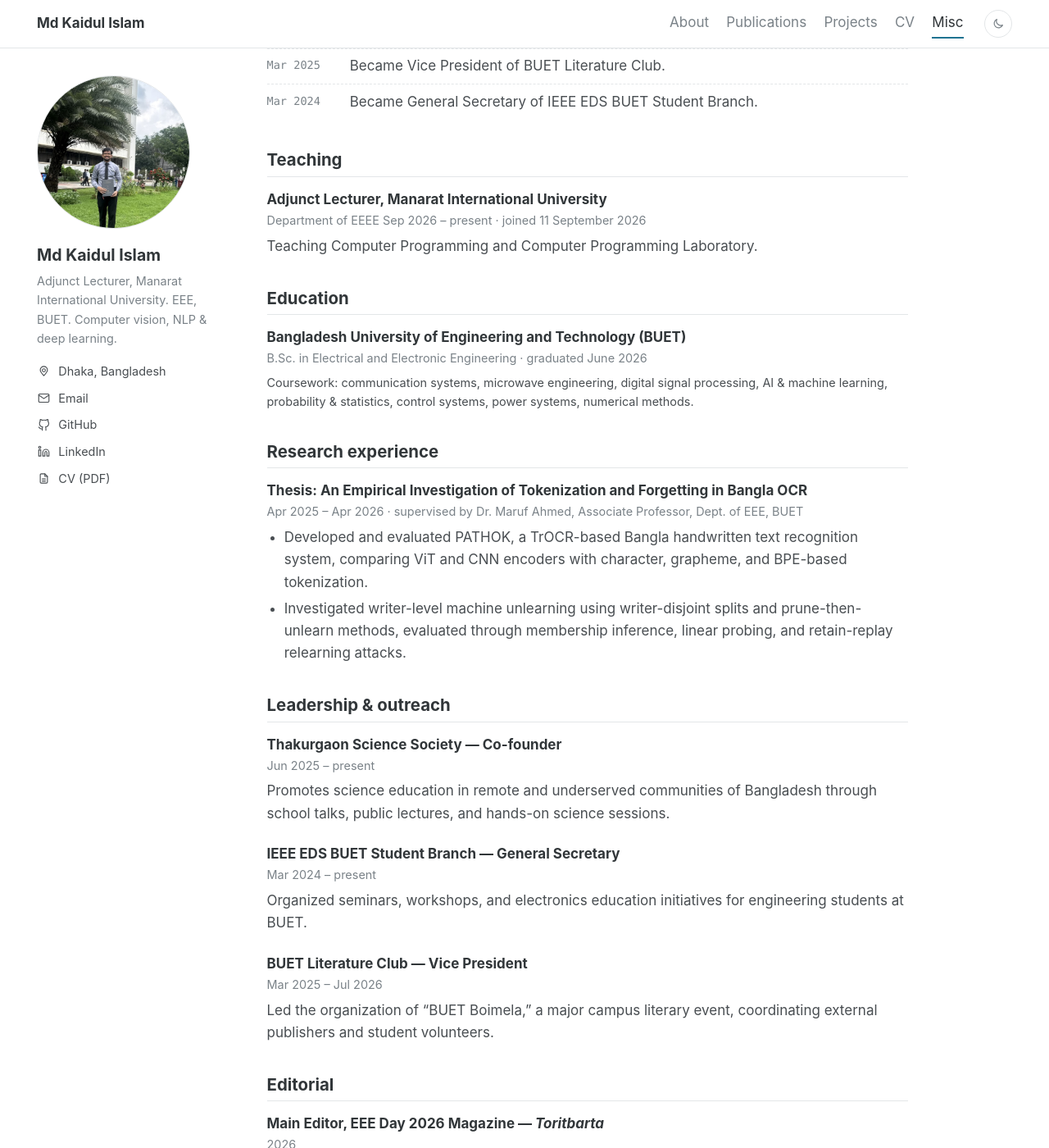
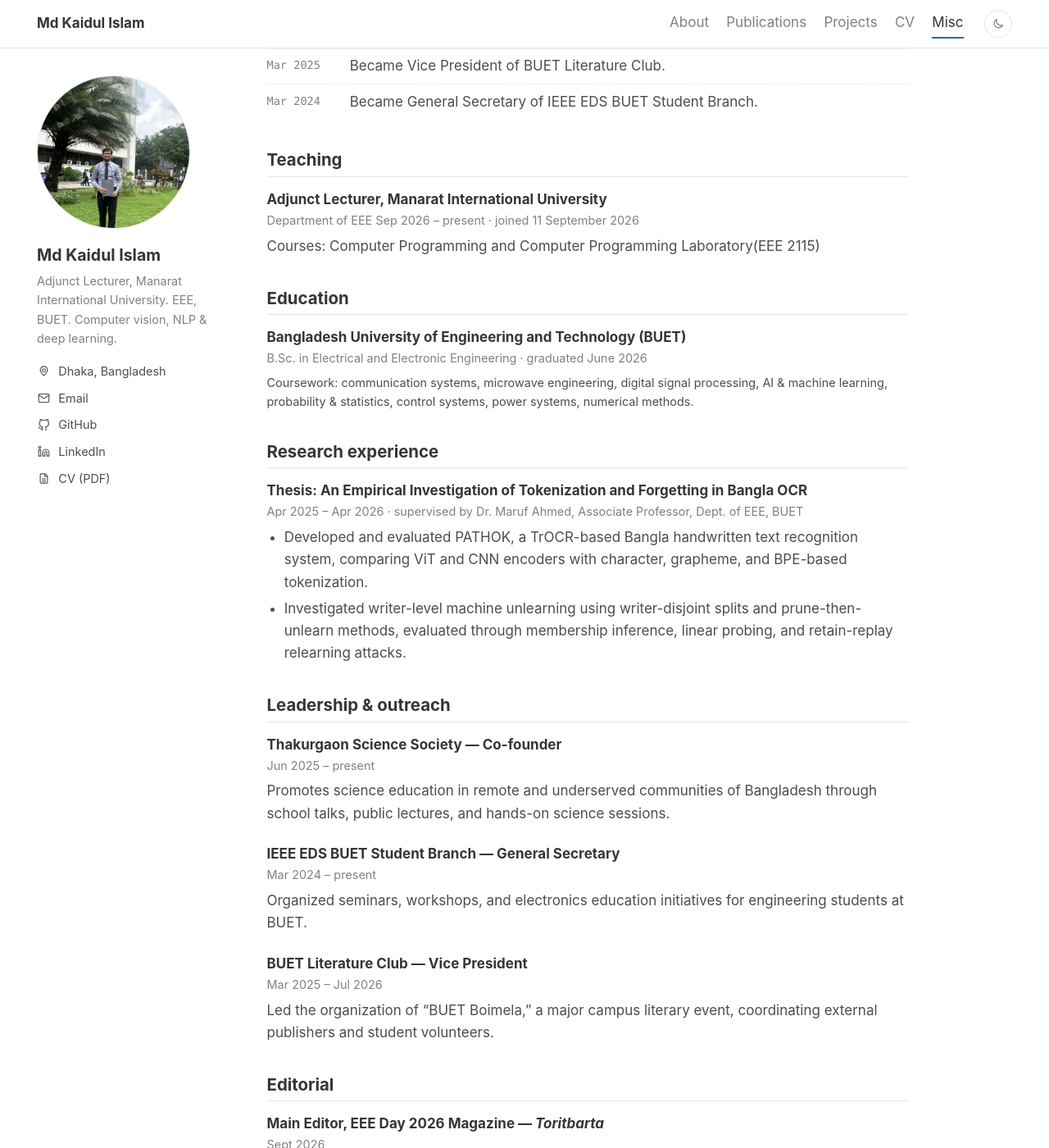
Before and after one commit to kay33d/kay33d.github.io, a Jekyll site: the page built from misc.md, in a window 1280 px wide and 1400 px high, scrolled down 645 px. Shown: the whole window at 82% size. Built offline with Jekyll 4.4.1, drawn with Linux system fonts in a browser that asks for light colours.

Commit message:
Update home and teaching text

```diff
--- a/misc.md
+++ b/misc.md
@@ -20,11 +20,10 @@
 ## Teaching {#teaching}
 
 ### Adjunct Lecturer, Manarat International University
-Department of EEEE
+Department of EEE
 Sep 2026 – present · joined 11 September 2026
 {: .entry-meta}
-
-Teaching Computer Programming and Computer Programming Laboratory.
+Courses: Computer Programming and Computer Programming Laboratory(EEE 2115)
 
 ## Education {#education}
 
@@ -67,7 +66,7 @@
 ## Editorial {#editorial}
 
 ### Main Editor, EEE Day 2026 Magazine — *Toritbarta*
-2026
+Sept 2026
 {: .entry-meta}
 
 Led the editing and publication of the EEE Day 2026 magazine. [Read the magazine ↗](https://drive.google.com/file/d/1FaK69lSalh3nXqgUpgSPOpXGHre0B0bO/view){:target="_blank" rel="noopener"}
```
